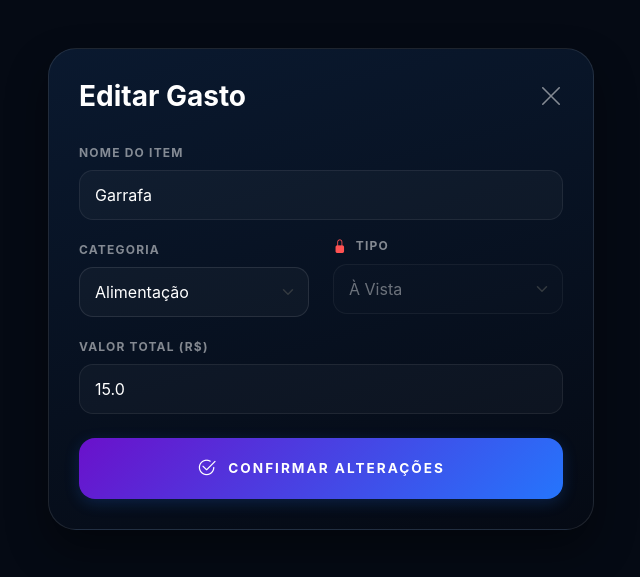
After one commit to ElryanGomes/ControleFinanceiro, a Flask app: page /editar_item/1 in a window 1280 px wide. The commit adds this page. Shown: the top 577 px of the page, without its empty margins (319-959 px from the left). Run offline with Flask 3, Linux system fonts and the light colour scheme.

Commit message:
Pagina de editar e sistema de editar e apagar itens concluido

```diff
--- a/app.py
+++ b/app.py
@@ -133,6 +133,40 @@ def adicionar_gasto():
     return redirect(url_for('index'))
 
 
+# ROTA PARA EXIBIR O FORMULÁRIO DE EDIÇÃO
+@app.route('/editar_item/<int:id>')
+def editar_item_view(id):
+    item = Gasto.query.get_or_404(id)
+    return render_template('editar_item.html', item=item)
+
+# ROTA PARA PROCESSAR O SALVAMENTO (NOME DA FUNÇÃO ALTERADO)
+@app.route('/salvar_edicao_base/<int:id>', methods=['POST'])
+def salvar_edicao_base(id):
+    gasto = Gasto.query.get_or_404(id)
+
+    # Atualiza os dados básicos
+    gasto.nome = request.form.get('nome')
+    gasto.categoria = request.form.get('categoria')
+    gasto.tipo = request.form.get('tipo')
+
+    # Converte o valor para float
+    novo_valor_total = float(request.form.get('valor_total'))
+
+    # Se o valor total mudou, precisamos ajustar o valor_mensal proporcionalmente
+    if gasto.tipo == 'Parcelado' and gasto.total_parcelas > 0:
+        gasto.valor_total = novo_valor_total
+        gasto.valor_mensal = novo_valor_total / gasto.total_parcelas
+    else:
+        gasto.valor_total = novo_valor_total
+        gasto.valor_mensal = novo_valor_total
+
+    try:
+        db.session.commit()
+        return redirect('/editar')  # Redireciona para a sua lista de gerenciamento
+    except Exception as e:
+        db.session.rollback()
+        return f"Erro ao salvar: {e}", 500
+
 
 @app.route('/abater_gasto', methods=['POST'])
 def abater_gasto():
@@ -195,6 +229,8 @@ def atualizar_gasto():
     return jsonify(success=False), 404
 
 
+
+
 @app.route('/editar')
 def editar():
     # Pega todos os gastos do banco para listar na tela de gerenciar
--- /dev/null
+++ b/static/css/editar_item.css
@@ -0,0 +1,106 @@
+/* --- BASE E LAYOUT --- */
+body {
+    background-color: #050a14;
+    color: #fff;
+    font-family: 'Inter', sans-serif;
+}
+
+.card-form {
+    background: linear-gradient(165deg, #0a192f 0%, #050a14 100%);
+    border: 1px solid rgba(255, 255, 255, 0.1);
+    border-radius: 28px;
+    padding: 30px;
+    box-shadow: 0 20px 40px rgba(0, 0, 0, 0.4);
+}
+
+/* --- FORMULÁRIOS --- */
+.form-label {
+    font-size: 0.75rem;
+    text-transform: uppercase;
+    letter-spacing: 1.2px;
+    color: rgba(255, 255, 255, 0.5);
+    font-weight: 700;
+    margin-bottom: 8px;
+}
+
+.form-control, .form-select {
+    background-color: rgba(255, 255, 255, 0.03) !important;
+    border: 1px solid rgba(255, 255, 255, 0.1) !important;
+    color: #fff !important;
+    border-radius: 14px;
+    padding: 12px 15px;
+    transition: all 0.3s ease;
+}
+
+.form-control:focus, .form-select:focus {
+    border-color: #bc13fe !important;
+    box-shadow: 0 0 15px rgba(188, 19, 254, 0.3) !important;
+    background-color: rgba(255, 255, 255, 0.05) !important;
+    outline: none;
+}
+
+.form-select option {
+    background-color: #0a192f;
+    color: #fff;
+}
+
+/* --- CAMPOS BLOQUEADOS --- */
+.field-locked {
+    opacity: 0.5;
+    cursor: not-allowed !important;
+    background-color: rgba(255, 255, 255, 0.01) !important;
+    border: 1px solid rgba(255, 255, 255, 0.05) !important;
+    color: rgba(255, 255, 255, 0.4) !important;
+}
+
+.lock-icon {
+    color: #ff5252;
+    font-size: 0.85rem;
+}
+
+/* --- BOTÃO SALVAR (PREMIUM) --- */
+.btn-save {
+    /* Gradiente fixo e forçado para evitar o branco do Bootstrap */
+    background: linear-gradient(135deg, #6a11cb 0%, #2575fc 100%) !important;
+    color: #fff !important;
+    border: none !important;
+    border-radius: 16px;
+    font-weight: 700;
+    padding: 16px;
+    transition: all 0.4s cubic-bezier(0.175, 0.885, 0.32, 1.275);
+    text-transform: uppercase;
+    letter-spacing: 2px;
+    font-size: 0.85rem;
+    box-shadow: 0 4px 15px rgba(37, 117, 252, 0.2);
+    cursor: pointer;
+    display: flex;
+    align-items: center;
+    justify-content: center;
+    gap: 10px;
+    width: 100%;
+}
+
+.btn-save:hover {
+    transform: translateY(-3px);
+    /* No hover, ele apenas brilha mais, sem mudar para branco */
+    box-shadow: 0 8px 25px rgba(106, 17, 203, 0.5);
+    filter: brightness(1.2);
+    color: #fff !important;
+}
+
+.btn-save:active {
+    transform: translateY(0);
+    filter: brightness(0.9);
+}
+
+.btn-save:focus {
+    animation: pulse-glow 1.5s infinite;
+    outline: none;
+}
+
+/* --- ANIMAÇÕES --- */
+@keyframes pulse-glow {
+    0% { box-shadow: 0 0 0 0 rgba(106, 17, 203, 0.4); }
+    70% { box-shadow: 0 0 0 10px rgba(106, 17, 203, 0); }
+    100% { box-shadow: 0 0 0 0 rgba(106, 17, 203, 0); }
+}
--- a/templates/adicionar.html
+++ b/templates/adicionar.html
@@ -106,9 +106,9 @@
                                 <label class="form-label">Tipo de Gasto</label>
                                 <select name="tipo_pagamento" id="tipo_pagamento" class="form-select"
                                     onchange="toggleCamposDinamicos()" required>
-                                    <option value="Unico">1. Gasto Único </option>
-                                    <option value="Parcelado">2. Gasto Parcelado </option>
-                                    <option value="Fixo">3. Fixo / Reserva </option>
+                                    <option value="Unico">Gasto Único </option>
+                                    <option value="Parcelado">Gasto Parcelado </option>
+                                    <option value="Fixo">Fixo / Reserva </option>
                                 </select>
                             </div>
                         </div>
--- /dev/null
+++ b/templates/editar_item.html
@@ -0,0 +1,80 @@
+<!DOCTYPE html>
+<html lang="pt-br">
+
+<head>
+    <meta charset="UTF-8">
+    <meta name="viewport" content="width=device-width, initial-scale=1.0">
+    <title>Editar Item - Dashboard</title>
+    <link href="https://cdn.jsdelivr.net/npm/bootstrap@5.3.0/dist/css/bootstrap.min.css" rel="stylesheet">
+    <link rel="stylesheet" href="https://cdn.jsdelivr.net/npm/bootstrap-icons@1.11.1/font/bootstrap-icons.css">
+    <link rel="stylesheet" href="{{ url_for('static', filename='css/editar_item.css') }}">
+</head>
+
+<body>
+
+    <div class="container py-5">
+        <div class="row justify-content-center">
+            <div class="col-md-6">
+                <div class="card-form">
+                    <div class="d-flex justify-content-between align-items-center mb-4">
+                        <h3 class="fw-bold m-0">Editar Gasto</h3>
+                        <a href="/editar" class="text-white-50 text-decoration-none" style="font-size: 1.5rem;"><i
+                                class="bi bi-x-lg"></i></a>
+                    </div>
+
+                    <form action="/salvar_edicao_base/{{ item.id }}" method="POST">
+                        <div class="mb-3">
+                            <label class="form-label">Nome do Item</label>
+                            <input type="text" name="nome" class="form-control" value="{{ item.nome }}" required>
+                        </div>
+
+                        <div class="row">
+                            <div class="col-6 mb-3">
+                                <label class="form-label">Categoria</label>
+                                <select name="categoria" class="form-select" required>
+                                    <option value="Alimentação" {% if item.categoria=='Alimentação' %}selected{% endif
+                                        %}>Alimentação</option>
+                                    <option value="Lazer" {% if item.categoria=='Lazer' %}selected{% endif %}>Lazer
+                                    </option>
+                                    <option value="Transporte" {% if item.categoria=='Transporte' %}selected{% endif %}>
+                                        Transporte</option>
+                                    <option value="Saúde" {% if item.categoria=='Saúde' %}selected{% endif %}>Saúde
+                                    </option>
+                                </select>
+                            </div>
+
+                            <div class="col-6 mb-3">
+                                <label class="form-label d-flex align-items-center gap-2">
+                                    <i class="bi bi-lock-fill lock-icon"></i> Tipo
+                                </label>
+                                <select class="form-select field-locked" disabled>
+                                    <option value="Fixo" {% if item.tipo=='Fixo' %}selected{% endif %}>Fixo /
+                                        Reserva</option>
+                                    <option value="Parcelado" {% if item.tipo=='Parcelado' %}selected{% endif %}>
+                                        Parcelado</option>
+                                    <option value="AVista" {% if item.tipo not in ['Fixo', 'Parcelado' ] %}selected{%
+                                        endif %}>À Vista</option>
+                                </select>
+                                <input type="hidden" name="tipo" value="{{ item.tipo }}">
+                            </div>
+                        </div>
+
+                        <div class="mb-4">
+                            <label class="form-label">Valor Total (R$)</label>
+                            <input type="number" step="0.01" name="valor_total" class="form-control"
+                                value="{{ item.valor_total }}" required>
+                        </div>
+
+                        <button type="submit" class="btn-save w-100">
+                            <i class="bi bi-check2-circle" style="font-size: 1.2rem;"></i>
+                            Confirmar Alterações
+                        </button>
+                    </form>
+                </div>
+            </div>
+        </div>
+    </div>
+
+</body>
+
+</html>
```
Also changed, not shown: static/css/dashboard.css (+7 -0 lines), static/css/editar.css (+22 -2 lines), templates/editar.html (+0 -19 lines), templates/index.html (+40 -5 lines), financas.db.
